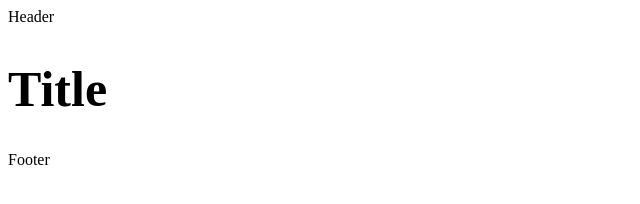
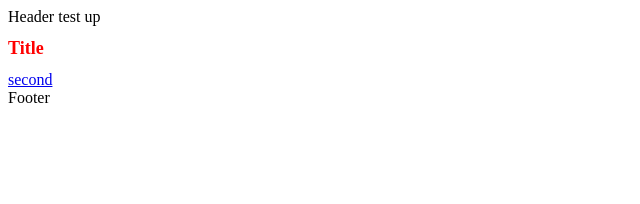
Before and after one commit to Lysenko-A/gulp-project, a plain HTML site: page index.html in a window 1280 px wide. Shown: the whole page, without its empty margins (0-640 px from the left). Drawn offline with Linux system fonts and the light colour scheme.

Commit message:
Update 2021-10-10T09:59:07.530Z

```diff
--- a/index.html
+++ b/index.html
@@ -10,10 +10,12 @@
   </head>
 
   <body>
-    <header>Header</header>
+    <header>Header test up</header>
 
     <main>
-      <h1>Title</h1>
+      <h1 class="parent__item">Title</h1>
+
+      <a href="./second.html">second</a>
     </main>
 
     <footer>Footer</footer>
```
Also changed, not shown: second.html (+5 -2 lines), css/index.min.css.
